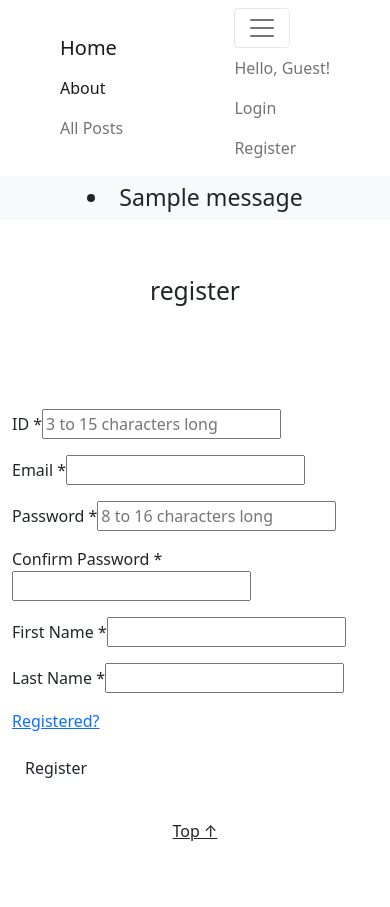
After one commit to bw5io/tapr, a Flask app: template TAPR/templates/register.html in a window 390 px wide, after a click that opens the changed part. The commit adds this page. Run offline with Flask 2, Linux system fonts and the light colour scheme; the template is opened without the code that fills it: values that come from a table or form of the project are taken from there, others are empty; tables that the repository leaves empty hold one stand-in row (values such as "Sample post"); one stand-in notice (Sample message) is shown.

Commit message:
Registration form uses bootstrap grid

```diff
--- a/TAPR/forms.py
+++ b/TAPR/forms.py
@@ -2,3 +2,28 @@ from flask_wtf import *
 from wtforms import *
 from wtforms.validators import *
 from TAPR.models import *
+
+class RegistrationForm(FlaskForm):
+    id = StringField('ID *', validators=[DataRequired(), Length(min=3, max=15, message="Username should be 3 to 15 characters long.")],render_kw={"placeholder":"3 to 15 characters long"})
+    email = StringField('Email *', validators=[DataRequired(), Email()])
+    password = PasswordField('Password *', validators=[DataRequired(),Regexp('^(?=.*\d).{8,16}$',message="Your password should be between 8 and 16 characters long.")], render_kw={"placeholder":"8 to 16 characters long"})
+    confirm_password=PasswordField('Confirm Password *', validators=[DataRequired(),EqualTo('password',message="Two Passwords are not the same.")])
+    first_name = StringField('First Name *', validators=[DataRequired()])
+    last_name = StringField('Last Name *', validators=[DataRequired()])
+    submit=SubmitField('Register')
+
+    def validate_username(self, username):
+        user = User.query.filter_by(username=username.data).first()
+        if user:
+            raise ValidationError(message='Username already exist. Please choose a different one.')
+
+    def validate_email(self, email):
+        email = User.query.filter_by(email=email.data).first()
+        if email:
+            raise ValidationError(message='Email already in use. Please choose a different one.')
+
+
+class LoginForm(FlaskForm):
+    id = StringField('ID', validators=[DataRequired()])
+    password = PasswordField('Password', validators=[DataRequired()])
+    submit = SubmitField('Login')
--- /dev/null
+++ b/TAPR/static/main.css
@@ -0,0 +1,3 @@
+body {
+    color: #206a5d;
+}
--- /dev/null
+++ b/TAPR/templates/allocation_questionnaire.html
@@ -0,0 +1 @@
+{% extends "layout.html" %}
--- /dev/null
+++ b/TAPR/templates/calculate_%mark.html
@@ -0,0 +1 @@
+{% extends "layout.html" %}
--- a/TAPR/templates/layout.html
+++ b/TAPR/templates/layout.html
@@ -2,16 +2,95 @@
 <html>
     <head>
         <meta charset="utf-8">
+        <!-- Bootstrap CSS -->
+        <link href="https://cdn.jsdelivr.net/npm/bootstrap@5.0.0-beta1/dist/css/bootstrap.min.css" rel="stylesheet" integrity="sha384-giJF6kkoqNQ00vy+HMDP7azOuL0xtbfIcaT9wjKHr8RbDVddVHyTfAAsrekwKmP1" crossorigin="anonymous">
+
+        <!-- My stylesheet -->
         <link rel=stylesheet type=text/css href="{{ url_for('static',
-  filename='style.css') }}">
-        <title>TAPR</title>
+        filename='style.css') }}">
+
+        <!-- Bootstrap Javascript -->
+        <script src="https://cdn.jsdelivr.net/npm/bootstrap@5.0.0-beta1/dist/js/bootstrap.bundle.min.js" integrity="sha384-ygbV9kiqUc6oa4msXn9868pTtWMgiQaeYH7/t7LECLbyPA2x65Kgf80OJFdroafW" crossorigin="anonymous"></script>
+        <title>Title</title>
     </head>
     <body>
-        <div id=header></div>
-        <div id=content>
-            {% block content %}
-            {% endblock %}
-        </div>
+        <!-- Navbar -->
+        <nav class = "coloured-section" id="header">
+
+            <div class="navbar px-5 navbar-custom navbar-expand-lg navbar-light" id = "navbar">
+              <div class="container-fluid">
+                <div class = "col-md-6 me-auto" id="navbar_left">
+                  <ul class="navbar-nav">
+                    <a class="navbar-brand" href="{{ url_for('home') }}">Home</a>
+                    <a class="nav-link active" aria-current="page" href="">About</a>
+                    <a class="nav-link" href="">All Posts</a>
+                  </ul>
+                </div>
+
+                <div id="navbar_right">
+                  <button class="navbar-toggler" type="button" data-bs-toggle="collapse" data-bs-target="#navbarNav" aria-controls="navbarNav" aria-expanded="false" aria-label="Toggle navigation">
+                    <span class="navbar-toggler-icon"></span>
+                  </button>
+                  <div class="collapse navbar-collapse" id="navbarNav">
+                    <ul class="navbar-nav me-auto">
+                      {% if current_user.is_authenticated %}
+                      <span class="navbar-text">
+                          Hello, {{ current_user.username }}!
+                      </span>
+                      <li class="nav-item">
+                          <a class="nav-link active" aria-current="page" href="{{ url_for('logout') }}">Logout</a>
+                      </li>
+                      {% else %}
+                      <span class="navbar-text">
+                        Hello, Guest!
+                      </span>
+                      <li class="nav-item">
+                        <a class="nav-link" href="">Login</a>
+                      </li>
+                      <li class="nav-item">
+                        <a class="nav-link" href="">Register</a>
+                      </li>
+                      {% endif %}
+                    </ul>
+
+                  </div>
+                </div>
+              </div>
+            </div>
+        </nav>
+            <!-- Navbar ends-->
+
+            <!-- Flash messages-->
+        <div class = "text-center h3 bg-light py-2" id="flashes">
+                {% with messages = get_flashed_messages() %}
+                  {% if messages %}
+                    <ulclass=flashes>
+                      {% for message in messages %}
+                        <li>{{ message }}</li>
+                      {% endfor %}
+                    </ul>
+                  {% endif %}
+                {% endwith %}
+              </div>
+
+    <!-- Header  -->
+    <div class="row p-5 text-center" id="sub_header">
+        {% block sub_header %}
+        {% endblock %}
+    </div>
+
+     <!-- Main content  -->
+    <div class = "container-md my-5" id="content">
+        {% block content %}
+        {% endblock %}
+    </div>
+
+    <!-- Return to the top of page  -->
+    <div class = "text-center py-3">
+        <a class = "text-dark" href=" #top">
+            Top ↑
+        </a>
+    </div>
         <div id=footer></div>
     </body>
 </html>
--- /dev/null
+++ b/TAPR/templates/register.html
@@ -0,0 +1,25 @@
+{% extends "layout.html" %}
+
+{% block sub_header %}
+    <h2>register</h2>
+{% endblock sub_header %}
+
+{% block content %}
+
+<div class="formpage">
+<div class="space"></div>
+<form action="" method="post">
+    {{form.csrf_token}}
+    <p class="form">{{form.id.label(class_="lb")}}{{form.id(class_="inputline")}}</p>
+    <p class="form">{{form.email.label(class_="lb")}}{{form.email(class_="inputline")}}</p>
+    <p class="form">{{form.password.label(class_="lb")}}{{form.password(class_="inputline")}}</p>
+    <p class="form">{{form.confirm_password.label(class_="lb")}}{{form.confirm_password(class_="inputline")}}</p>
+    <p class="form">{{form.first_name.label(class_="lb")}}{{form.first_name(class_="inputline")}}</p>
+    <p class="form">{{form.last_name.label(class_="lb")}}{{form.last_name(class_="inputline")}}</p>
+    <div class="space"></div>
+    <p><a href="{{url_for('login')}}">Registered?</a></p>
+    <div class="space"></div>
+    <p> {{form.submit(class_="btn")}}</p>
+</form>
+
+{% endblock content %}
--- /dev/null
+++ b/templates/home.html
@@ -0,0 +1,4 @@
+{% extends "layout.html" %}
+{% block content %}
+
+{% endblock content %}
```
Also changed, not shown: TAPR/__init__.py (+2 -8 lines), TAPR/functions.py (added, +14 -0 lines), TAPR/models.py (+9 -7 lines), TAPR/routes.py (+46 -6 lines), TAPR/templates/login.html (added, +20 -0 lines), templates/layout.html (+16 -0 lines), TAPR/static/style.css (deleted), TAPR/templates/peer_self_forms.html (added), TAPR/templates/report_issues.html (added), TAPR/templates/team_lists.html (added), TAPR/test.db, templates/AssessmentPage.html (deleted).
